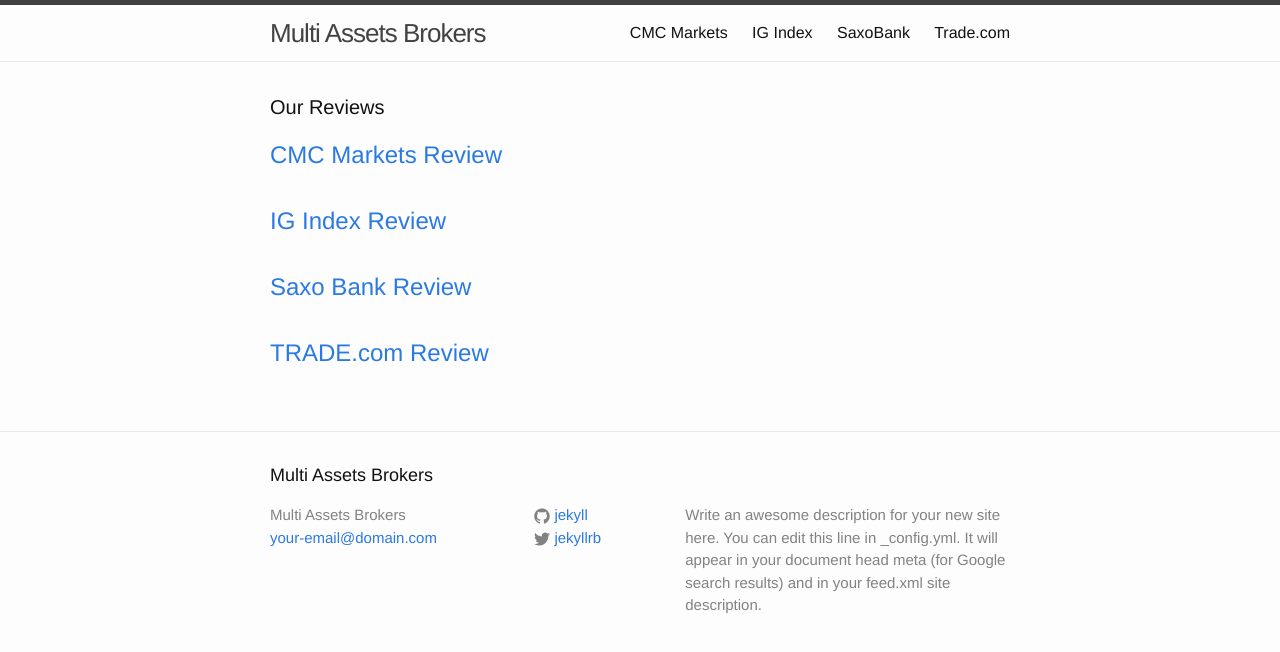
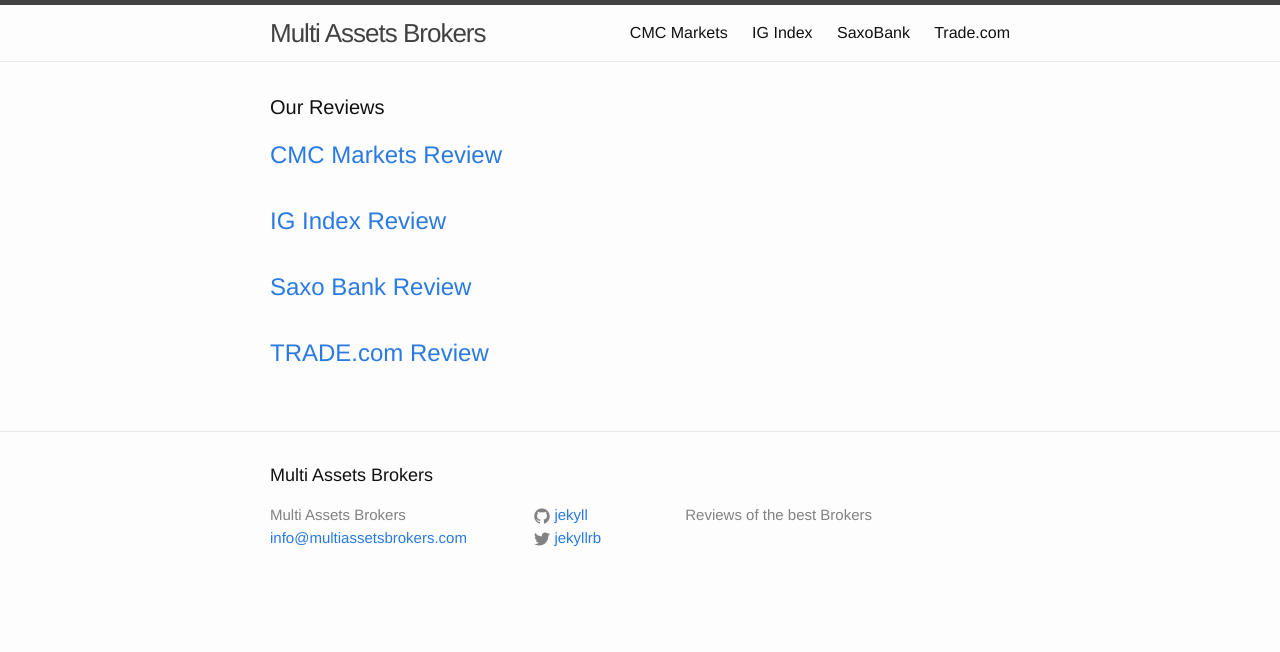
Before and after one commit to isaksamet/multiassetsbrokers, a Jekyll site: the page built from index.html, in a window 1280 px wide. Shown: the top 652 px of the page. Built offline with Jekyll 4.4.1, drawn with Linux system fonts in a browser that asks for light colours.

Commit message:
changed site email , added images and fixed tradecom review

```diff
--- a/_config.yml
+++ b/_config.yml
@@ -12,11 +12,8 @@
   uploads:
     title: Uploads
     output: true
-email: your-email@domain.com
-description: 'Write an awesome description for your new site here. You can edit this
-  line in _config.yml. It will appear in your document head meta (for Google search
-  results) and in your feed.xml site description.
-
+email: info@multiassetsbrokers.com
+description: 'Reviews of the best Brokers
 '
 baseurl:
 url: http://yourdomain.com
```
Also changed, not shown: _reviews/trade-dot-com-review.markdown (+3 -42 lines).
